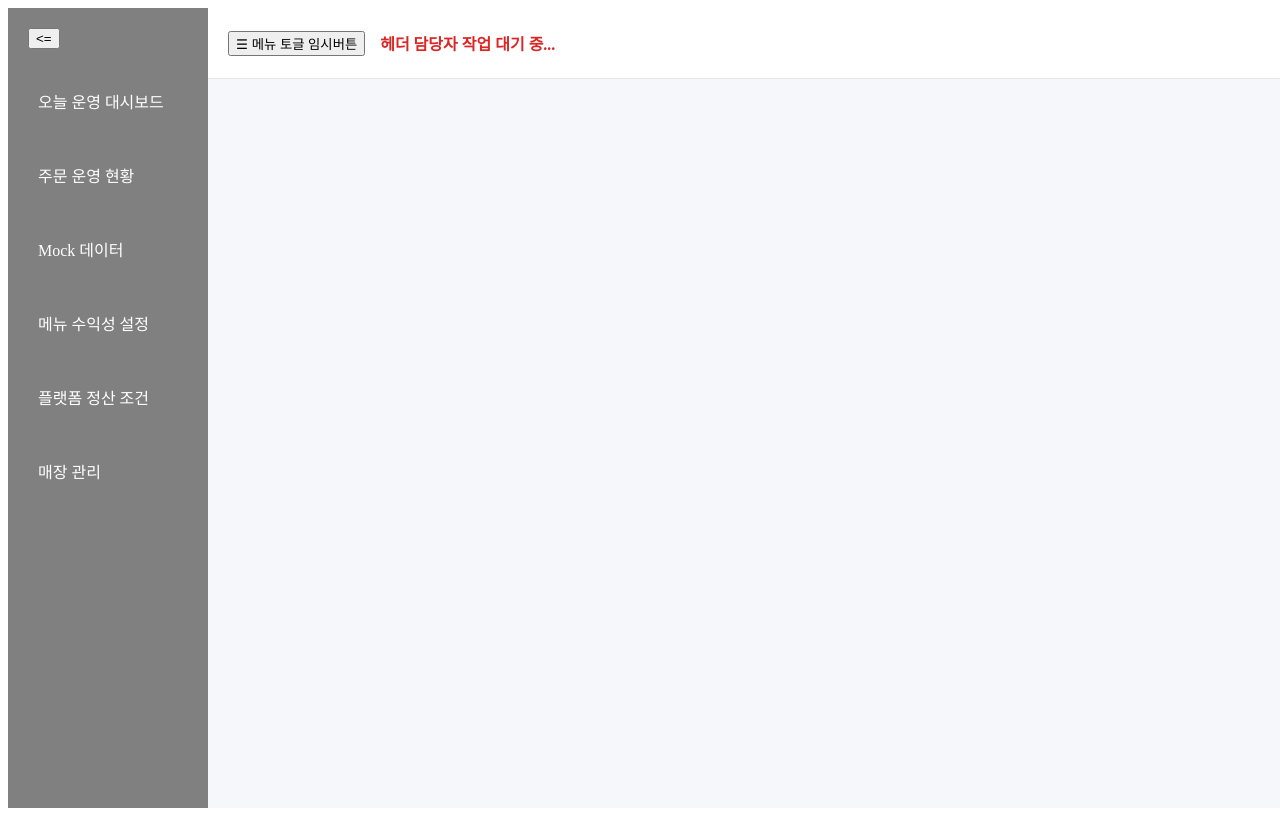
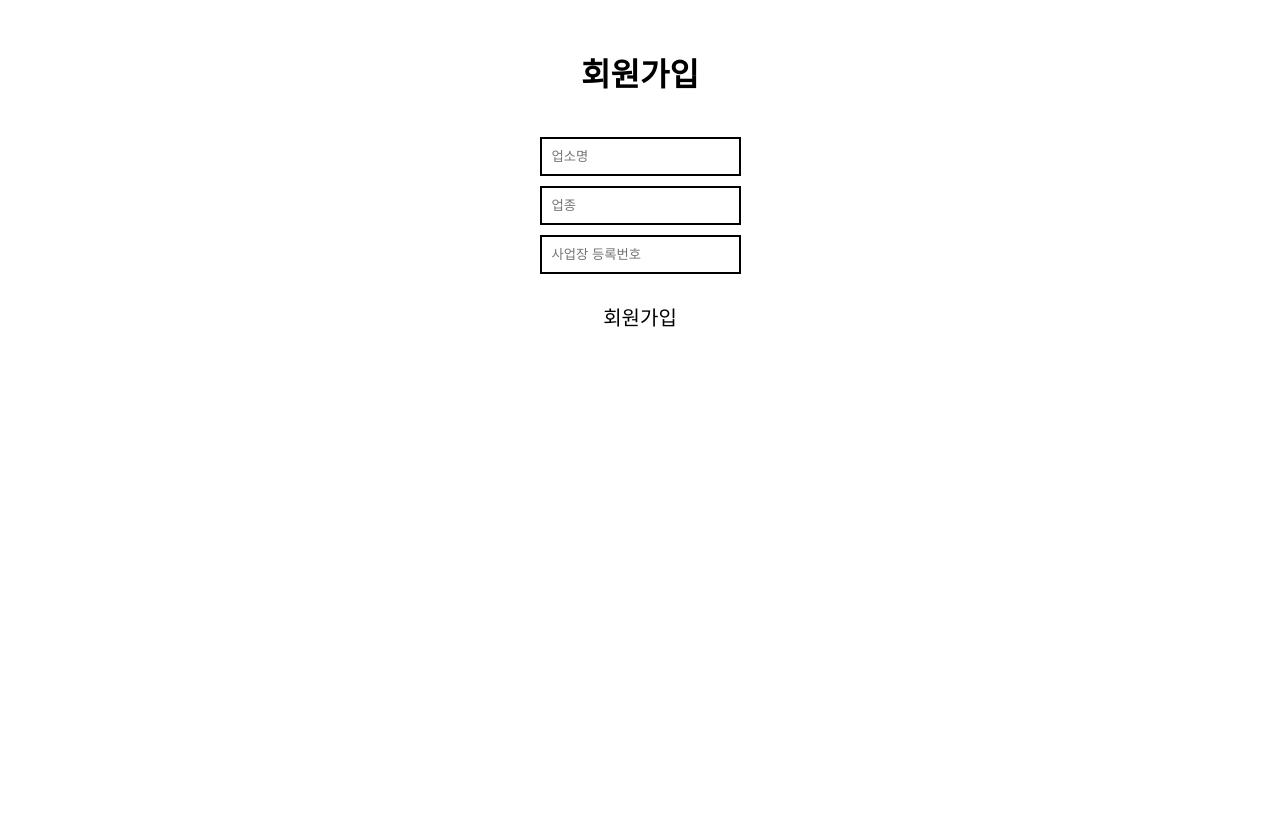
Before and after one commit to greencomacademy/team4-front, a Vue app: page /register in a window 1280 px wide. Built offline with nearby package versions, Linux system fonts and the light colour scheme.

Commit message:
로그인 회원가입 화면

```diff
--- a/package.json
+++ b/package.json
@@ -10,6 +10,8 @@
     },
     "dependencies": {
         "axios": "^1.17.0",
+        "dayjs": "^1.11.21",
+        "jwt-decode": "^4.0.0",
         "pinia": "^3.0.4",
         "vue": "^3.5.32",
         "vue-router": "^5.1.0"
--- a/src/App.vue
+++ b/src/App.vue
@@ -1,74 +1,19 @@
 <script setup>
 import { ref } from 'vue';
-import { RouterView } from 'vue-router';
+import { RouterView, useRoute } from 'vue-router';
 import AppSidebar from './components/layout/AppSidebar.vue';
 
-// 🚨 파일이 아직 없으므로 아래 두 줄은 반드시 주석 처리해야 화면이 뜹니다!
-// import AppHeader from './components/layout/AppHeader.vue';
-// import BaseToast from './components/ui/BaseToast.vue';
-
-const isSidebarOpen = ref(true);
+const route = useRoute();
 </script>
 
 <template>
-  <div class="app-wrapper">
-    <AppSidebar
-      class="sidebar-area"
-      :is-open="isSidebarOpen"
-      @toggle="isSidebarOpen = !isSidebarOpen"
-    />
-
-    <div class="content-area">
-      <header class="header-area temp-header">
-        <button @click="isSidebarOpen = !isSidebarOpen">
-          ☰ 메뉴 토글 임시버튼
-        </button>
-        <span>헤더 담당자 작업 대기 중...</span>
-      </header>
-
-      <main class="page-area">
-        <!-- <RouterView /> -->
-      </main>
-    </div>
-  </div>
+  <RouterView />
 </template>
 
 <style scoped>
-.app-wrapper {
-  display: flex;
-  height: 100vh;
-  width: 100vw;
-  overflow: hidden;
-  background-color: #f5f7fb;
-}
-
-.sidebar-area {
-  z-index: 10;
-}
-
-.content-area {
-  flex: 1;
-  display: flex;
-  flex-direction: column;
-  overflow: hidden;
-}
-
-/* 임시 헤더 디자인 */
-.temp-header {
-  height: 70px;
-  background-color: #ffffff;
-  border-bottom: 1px solid #e5e7eb;
-  display: flex;
-  align-items: center;
-  padding: 0 20px;
-  gap: 15px;
-  font-weight: bold;
-  color: #dc2626; /* 임시 표시를 위해 빨간색 지정 */
-}
-
-.page-area {
-  flex: 1;
-  padding: 24px;
-  overflow-y: auto;
+* {
+  padding: 0;
+  margin: 0;
+  box-sizing: border-box;
 }
 </style>
--- /dev/null
+++ b/src/components/button/MyButton.vue
@@ -0,0 +1,63 @@
+<script setup>
+const props = defineProps({
+  'btnType': {
+    type: String,
+    default: 'button'
+  }, // 'button', 'submit', 'reset'
+  'size': String, // 'big', 'middle', 'small'
+  'color': String, // 'black', 'white', 'gray'
+  'content': String,
+});
+
+</script>
+
+<template>
+  <button
+  :type="props.btnType"
+  :class="[props.color, props.size]"
+  >{{ props.content }}</button>
+</template>
+
+<style scoped>
+button {
+  border-radius: 10px;
+  display: flex;
+  justify-content: center;
+  align-items: center;
+  border: none;
+  cursor: pointer;
+}
+
+.big {
+  width: 350px;
+  height: 45px;
+  font-size: 20px;
+}
+
+.middle {
+  width: 300px;
+  height: 70px;
+  font-size: 40px;
+}
+
+.small {
+  width: 90px;
+  height: 45px;
+  font-size: 20px;
+}
+
+.black {
+  background-color:var(--personal-color-black);
+  color: var(--personal-color-white);
+}
+
+.gray {
+  background-color:var(--personal-color-gray);
+  color: var(--personal-color-white);
+}
+
+.white {
+  background-color:var(--personal-color-white);
+  color: var(--personal-color-black);
+}
+</style>
--- /dev/null
+++ b/src/components/input/MyInput.vue
@@ -0,0 +1,61 @@
+<script setup>
+const props = defineProps({
+  'type': String,
+  'placeholder': String,
+  'readonly': Boolean,
+  'required': Boolean,
+  'size': {
+    type: String,
+  },
+
+  'color': {
+    type: String,
+  }
+});
+
+const model = defineModel();
+
+</script>
+
+<template>
+<input
+ :type="props.type"
+ :readonly="props.readonly"
+ :required="props.required"
+ :placeholder="props.placeholder"
+ :class="[props.size, props.color]"
+ v-model="model"
+>
+</template>
+
+<style scoped>
+input {
+  padding: 10px;
+  border: 2px solid var(--personal-color-black);
+  display: flex;
+  align-items: center;
+  margin: 10px;
+}
+
+.big {
+  width: 350px;
+  height: 45px;
+  font-size: 20px;
+}
+
+.middle {
+  width: 300px;
+  height: 45px;
+  font-size: 16px;
+}
+
+.small {
+  width: 90px;
+  height: 40px;
+  font-size: 14px;
+}
+
+.default {
+  background-color: transparent;
+}
+</style>
--- a/src/main.js
+++ b/src/main.js
@@ -1,8 +1,10 @@
 import { createApp } from 'vue'
+import './style.css';
 import App from './App.vue'
 import router from './router' // 1. router 폴더에서 라우터 설정을 불러옵니다.
+import { createPinia } from 'pinia'
 
-const app = createApp(App)
-
-app.use(router) // 2. 🚨 여기가 빠져서 난 에러입니다! 반드시 추가해야 합니다.
-app.mount('#app')
+createApp(App)
+  .use(router)
+  .use(createPinia())
+  .mount('#app')
--- a/src/router/index.js
+++ b/src/router/index.js
@@ -1,10 +1,45 @@
 import { createRouter, createWebHistory } from 'vue-router'
+import Login from '../views/auth/Login.vue'
+import Register from '../views/auth/Register.vue'
 
+const setMeta = (isAuthenticated, isGestOnly) => {
+  return {
+    isAuthenticated,
+    isGestOnly,
+  }
+}
+
+  const routes = [
+    // {
+    //   path: '/',
+    //   redirect: '/main',
+    //   meta: setMeta(false, false),
+    // },
+    // {
+    //   path: '/main',
+    //   component: Main,
+    //   meta: setMeta(false, true),
+    // },
+
+
+    // auth
+    {
+      path: '/login',
+      component: Login,
+      meta: setMeta(false, true),
+    },
+
+    {
+      path: '/register',
+      component: Register,
+      meta: setMeta(false, true),
+    },
+
+
+  ]
 const router = createRouter({
   history: createWebHistory(),
-  routes: [
-    // 지금은 빈 배열로 두어도 에러가 사라집니다. 나중에 3명이서 페이지를 붙일 때 여기에 추가합니다.
-  ]
+  routes,
 })
 
 export default router
--- a/src/style.css
+++ b/src/style.css
@@ -0,0 +1,3 @@
+:root {
+  --personal-color-black: #000000;
+}
--- /dev/null
+++ b/src/utils/validator/auth/loginValidator.js
@@ -0,0 +1,6 @@
+import { email, password } from "./rule";
+
+export default {
+  email,
+  password,
+}
--- /dev/null
+++ b/src/utils/validator/auth/rule.js
@@ -0,0 +1,58 @@
+export const email = (val) => {
+  const regex = /^[0-9a-zA-Z](?!.*?[\-\_\.]{2})[a-zA-Z0-9\-\_\.]{3,63}@[0-9a-zA-Z](?!.*?[\-\_\.]{2})[a-zA-Z0-9\-\_\.]{3,63}\.[a-zA-Z]{2,3}$/
+
+  if(!val) {
+    return '이메일은 필수입니다.';
+  }
+
+  if(!regex.test(val)) {
+    return '이메일 양식이 올바르지 않습니다.';
+  }
+
+  return '';
+}
+
+export const password = (val) => {
+  const regex = /^[0-9a-zA-Z!@#$%^&*()]{8,20}$/;
+
+  if(!val) {
+    return '비밀번호는 필수입니다.';
+  }
+
+  if(!regex.test(val)) {
+    return '비밀번호 양식이 올바르지 않습니다.\n영어 대소문자, 숫자, 특수문자(!, @, #, $, %, ^, &, *) 허용';
+  }
+
+  return '';
+}
+
+export const passwordChk = (password, passwordChk) => {
+  if(!passwordChk)  {
+    return '비밀번호 확인은 필수 입니다.';
+  }
+
+   return password === passwordChk ? '' : '비밀번호와 비밀번호 확인이 일치하지 않습니다';
+
+}
+
+export const nick = (val) => {
+  const regex = /^[0-9a-zA-Z_]{2,20}$/;
+
+  if(!val) {
+    return '닉네임은 필수입니다';
+  }
+
+  if(!regex.test(val)) {
+    return '닉네임 양식이 올바르지 않습니다.\n영어 대소문자, 숫자, 특수문자(_) 허용';
+  }
+
+  return '';
+}
+
+export const profile = (val) => {
+  if(!val) {
+    return '프로필은 필수입니다.';
+  }
+
+  return '';
+}
--- /dev/null
+++ b/src/views/auth/Login.vue
@@ -0,0 +1,77 @@
+<script setup>
+import { reactive } from 'vue';
+import { useRouter } from 'vue-router';
+import loginValidator from '../../utils/validator/auth/loginValidator';
+import MyInput from '../../components/input/MyInput.vue';
+import Mybutton from '../../components/button/Mybutton.vue';
+
+const router = useRouter();
+
+const loginForm = reactive({
+  email: '',
+  password: '',
+});
+
+const hadleSubmit = async () => {
+  const resultValidationEmail = loginValidator.email(loginForm.email);
+  const resultValidationPassowrd = loginValidator.password(loginForm.password);
+
+}
+
+</script>
+
+<template>
+  <form @submit.prevent="hadleSubmit">
+    <h1>로그인</h1>
+    <div class="group">
+    <MyInput
+      :type="'email'"
+      :placeholder="'Email'"
+      :readonly="false"
+      :required="true"
+      v-model="loginForm.email"
+    ></MyInput>
+
+    <MyInput
+      :type="'password'"
+      :placeholder="'Password'"
+      :readonly="false"
+      :required="true"
+      v-model="loginForm.password"
+    ></MyInput>
+    </div>
+
+    <Mybutton
+    :btnType="'submit'"
+    :color="'gray'"
+    :size="'small'"
+    :content="'로그인'"
+    ></Mybutton>
+
+    <div class="sub-link">
+    <router-link to="/register" class="register">회원가입</router-link>
+    </div>
+  </form>
+
+</template>
+
+<style scoped>
+form {
+  padding: 20px 0;
+  display: flex;
+  flex-direction: column;
+  align-items: center;
+  gap: 10px;
+}
+
+.register {
+  font-size: 12px;
+  color: #666;
+  text-decoration: none;
+}
+
+.register:hover {
+  color: #333;
+}
+
+</style>
--- /dev/null
+++ b/src/views/auth/Register.vue
@@ -0,0 +1,67 @@
+<script setup>
+import { reactive } from 'vue';
+import MyInput from '../../components/input/MyInput.vue';
+import Mybutton from '../../components/button/Mybutton.vue';
+
+
+const registerForm = reactive({
+  businessName: '',
+  businessType: '',
+  businessNumber: '',
+  ownerName: '',
+  phone: '',
+  email: '',
+  password: '',
+});
+
+const handleRegister = () => {
+
+}
+
+</script>
+
+<template>
+  <div class="register-container">
+    <form @submit.prevent="hadleRegister" class="register-form">
+
+      <h1>회원가입</h1>
+      <div class="group">
+        <MyInput type="text" v-model="registerForm.businessName" placeholder="업소명" required></MyInput>
+        <MyInput type="text" v-model="registerForm.businessType" placeholder="업종" required></MyInput>
+        <MyInput type="text" v-model="registerForm.businessNumber" placeholder="사업장 등록번호" required></MyInput>
+      </div>
+
+    <Mybutton
+    :btnType="'submit'"
+    :color="'gray'"
+    :size="'small'"
+    :content="'회원가입'"
+    ></Mybutton>
+
+
+
+    </form>
+
+
+  </div>
+</template>
+
+<style scoped>
+form {
+  padding: 20px 0;
+  display: flex;
+  flex-direction: column;
+  align-items: center;
+  gap: 10px;
+}
+
+.login {
+  font-size: 12px;
+  color: #666;
+  text-decoration: none;
+}
+
+.login:hover {
+  color: #333;
+}
+</style>
```
Also changed, not shown: src/components/layout/AppHeader.vue (+12 -0 lines), 1 other file (tests, documents, lock files or other folders).
